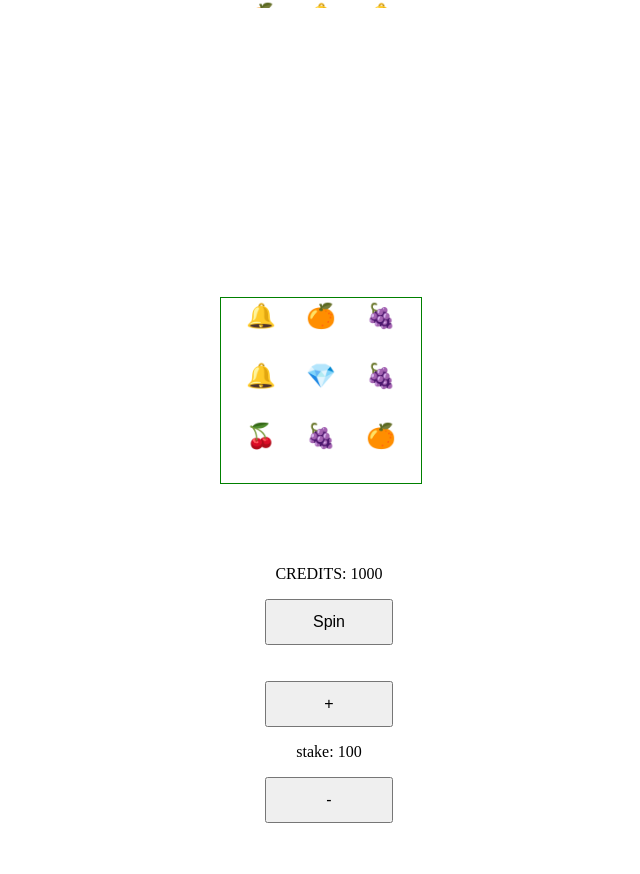
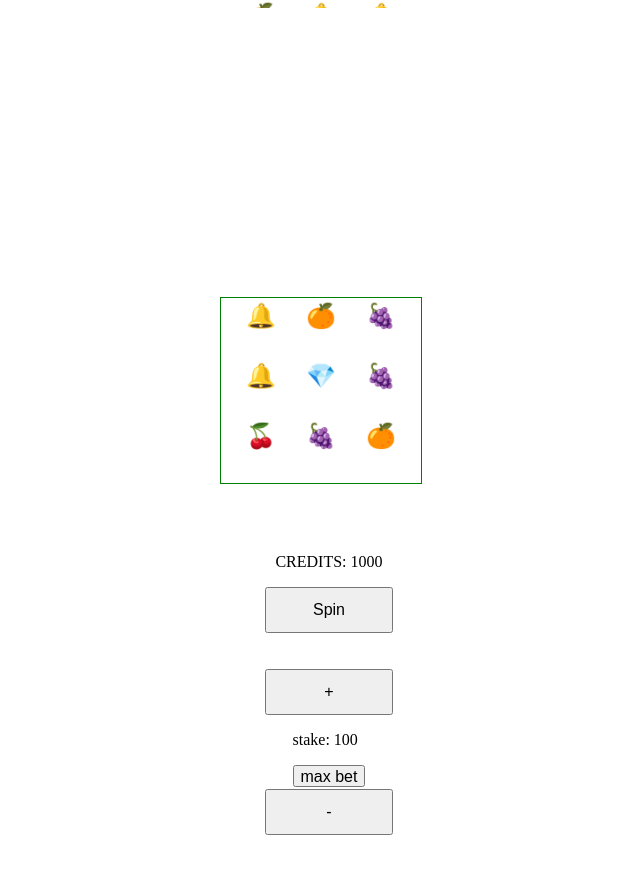
Before and after one commit to xcinek1337/777-MACHINE, a React app: page / in a window 1280 px wide. Shown: the top 874 px of the page, without its empty margins (319-959 px from the left). Built offline with nearby package versions, Linux system fonts and the light colour scheme.

Commit message:
button max bet added

```diff
--- a/src/components/SlotMachine.js
+++ b/src/components/SlotMachine.js
@@ -120,7 +120,15 @@ const SlotMachine = () => {
 				<br />
 				<br />
 				<button onClick={() => setStake((prevStake) => prevStake + 50)}>+</button>
-				<p>stake: {stake}</p>
+				<div>
+					<p>stake: {stake}</p>
+					<button
+						style={{ width: '100%', height: '30%' }}
+						onClick={() => setStake(credits)}
+					>
+						max bet
+					</button>
+				</div>
 				<button onClick={() => setStake((prevStake) => prevStake - 50)}>-</button>
 			</div>
 		</>
```
